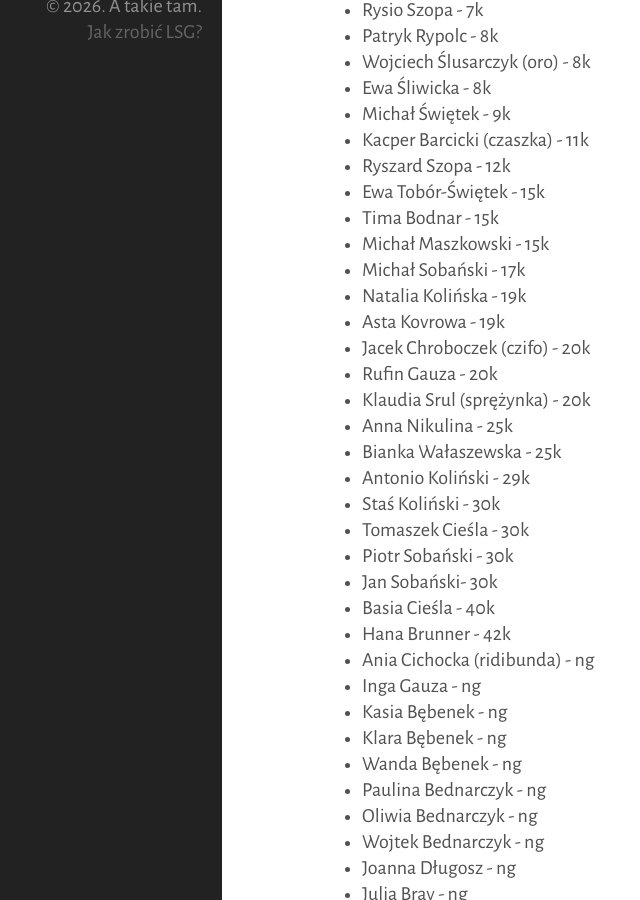
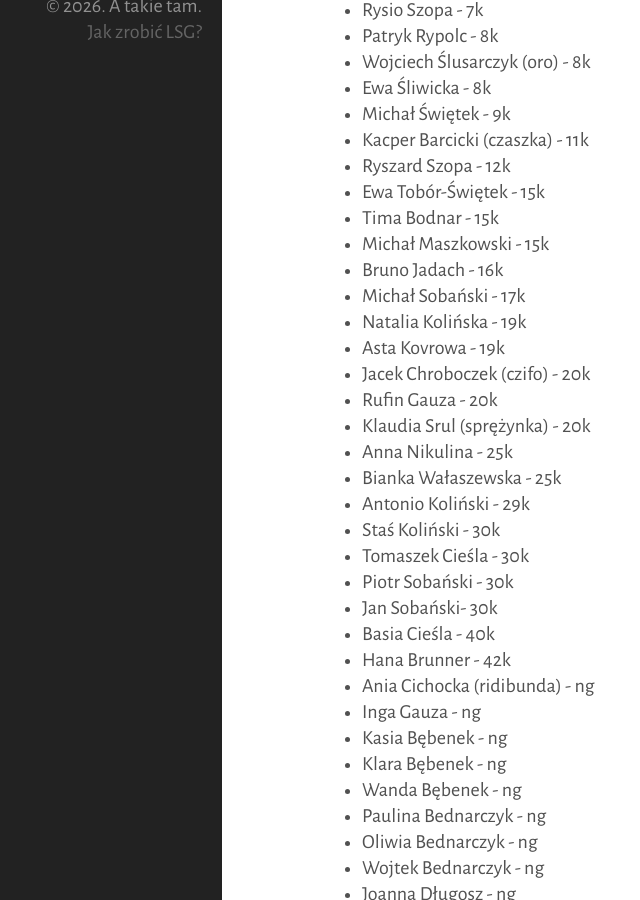
Before and after one commit to tasuki/lsg, a Jekyll site: the page built from _pages/zarejestrowani.md, in a window 1280 px wide and 900 px high, scrolled down 829 px. Shown: the whole window, without its empty margins (138-778 px from the left). Built offline with Jekyll 4.4.1, drawn with Linux system fonts in a browser that asks for light colours.

Commit message:
Update zarejestrowani.md

```diff
--- a/_pages/zarejestrowani.md
+++ b/_pages/zarejestrowani.md
@@ -44,6 +44,7 @@ Zarejestrowani uczestnicy, mniej więcej według stopnia:
 - Ewa Tobór-Świętek - 15k
 - Tima Bodnar - 15k
 - Michał Maszkowski - 15k
+- Bruno Jadach - 16k
 - Michał Sobański - 17k
 - Natalia Kolińska - 19k
 - Asta Kovrowa - 19k
```
